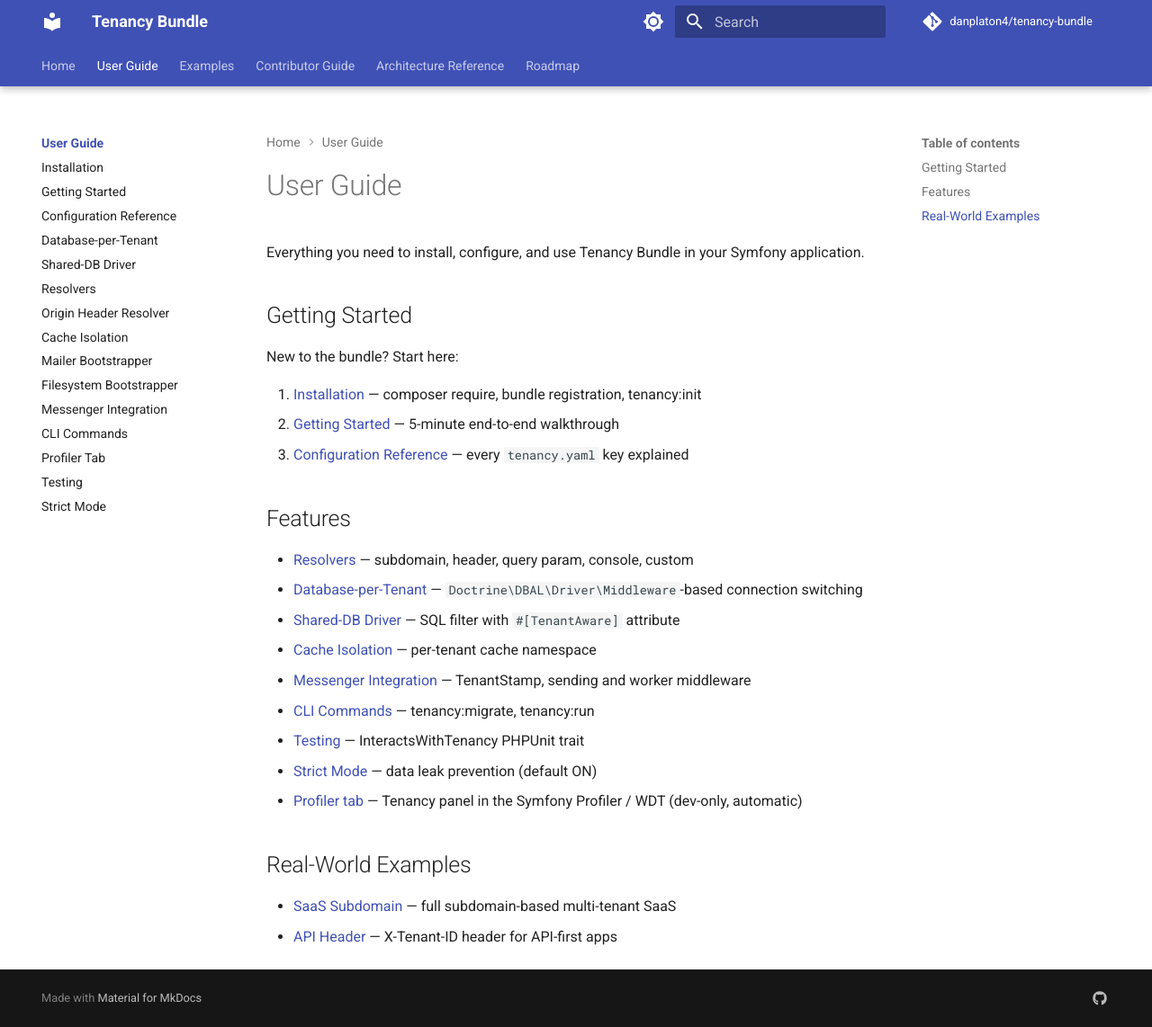
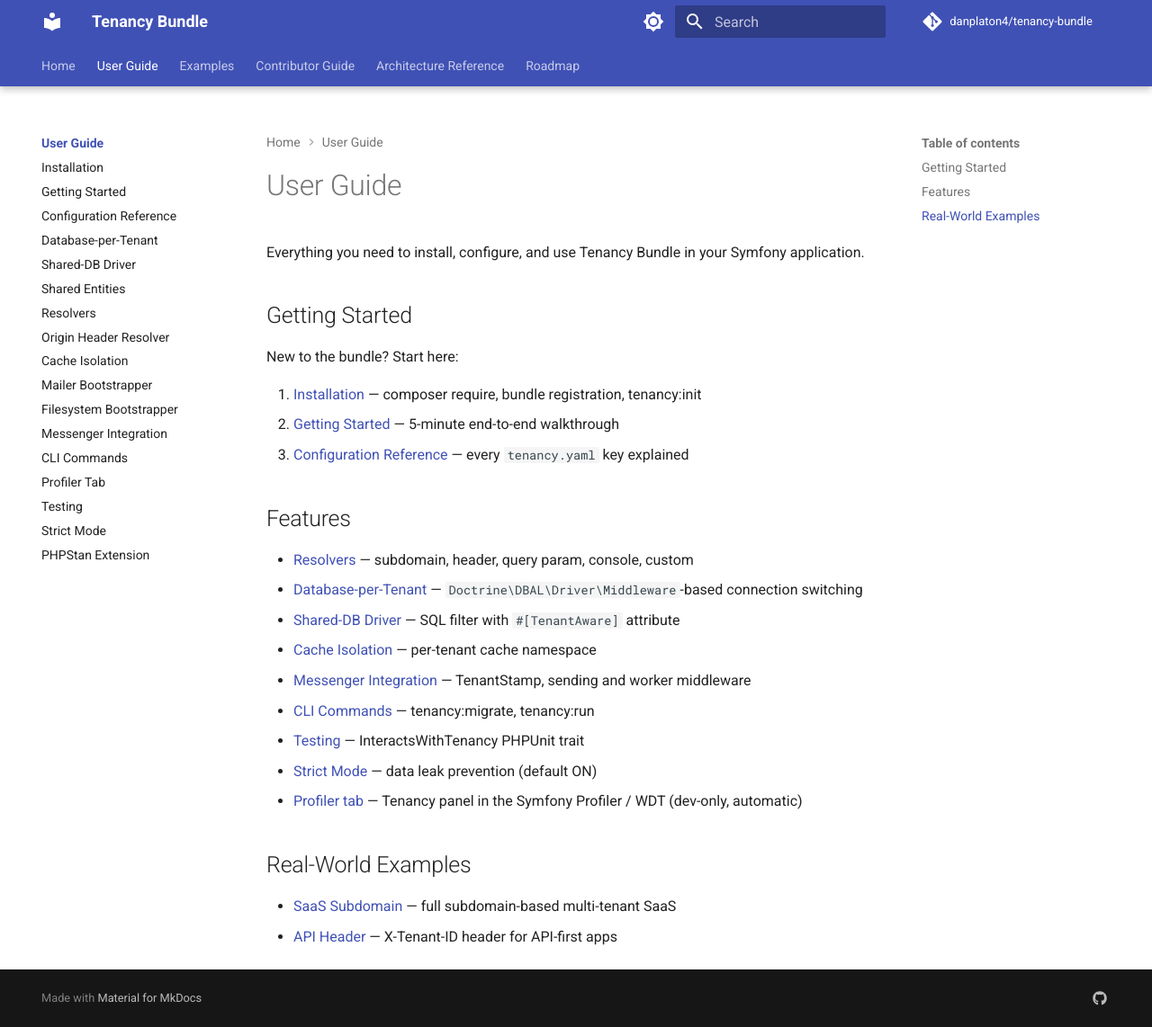
Before and after one commit to danplaton4/tenancy-bundle, an MkDocs documentation site: the page built from docs/user-guide/index.md, in a window 1280 px wide and 1142 px high. Shown: the whole window at 90% size. Built offline with MkDocs 1.6.1 and Material for MkDocs 9.7.7, drawn with Linux system fonts in a browser that asks for light colours; comment, search, counter and statistics services are not loaded.

Commit message:
docs(29-01): register shared-entities.md + phpstan-extension.md in mkdocs.yml nav (D-06)
- shared-entities.md inserted after Shared-DB Driver (adjacent related-storage grouping)
- phpstan-extension.md appended as last User Guide entry after Strict Mode (tooling grouping)
- YAML structure verified valid

```diff
--- a/mkdocs.yml
+++ b/mkdocs.yml
@@ -72,6 +72,7 @@ nav:
     - Configuration Reference: user-guide/configuration.md
     - Database-per-Tenant: user-guide/database-per-tenant.md
     - Shared-DB Driver: user-guide/shared-db.md
+    - Shared Entities: user-guide/shared-entities.md
     - Resolvers: user-guide/resolvers.md
     - Origin Header Resolver: user-guide/origin-header-resolver.md
     - Cache Isolation: user-guide/cache-isolation.md
@@ -82,6 +83,7 @@ nav:
     - Profiler Tab: user-guide/profiler-tab.md
     - Testing: user-guide/testing.md
     - Strict Mode: user-guide/strict-mode.md
+    - PHPStan Extension: user-guide/phpstan-extension.md
   - Examples:
     - SaaS Subdomain: examples/saas-subdomain.md
     - API Header: examples/api-header.md
```
